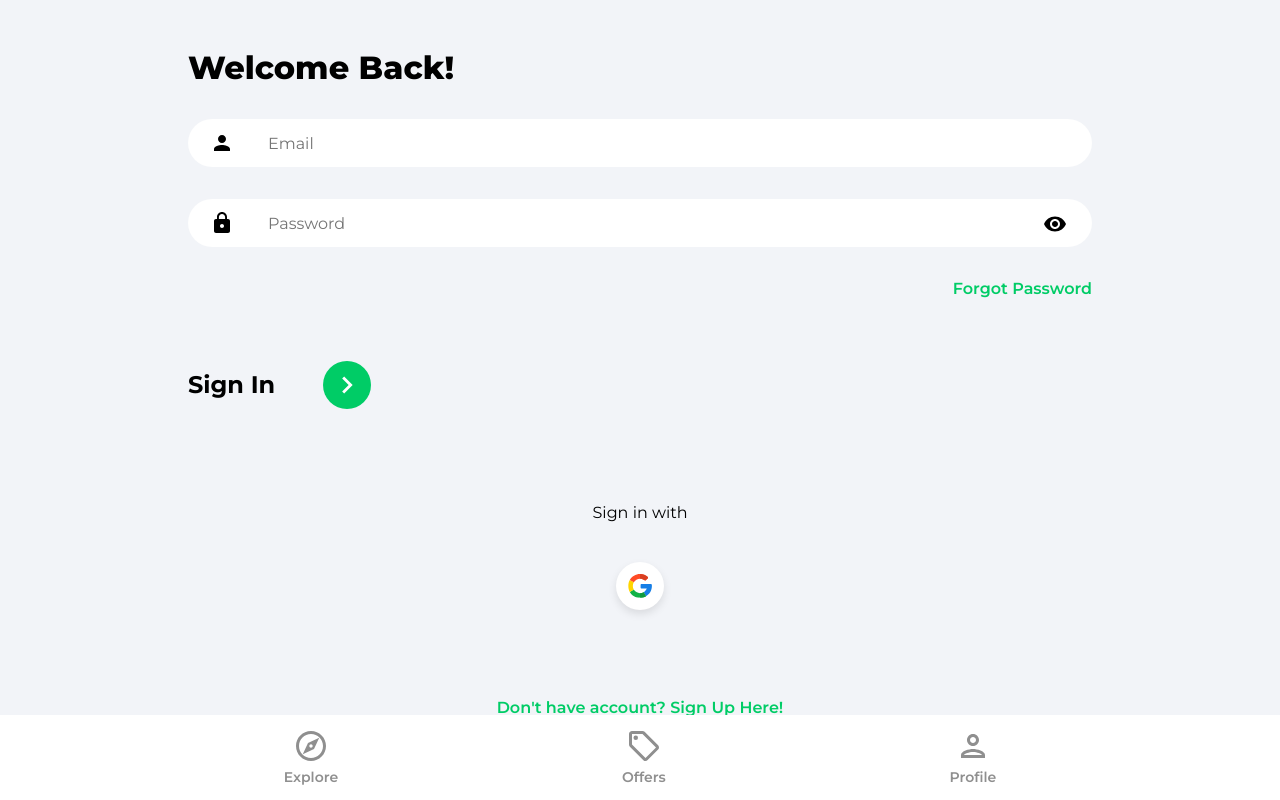
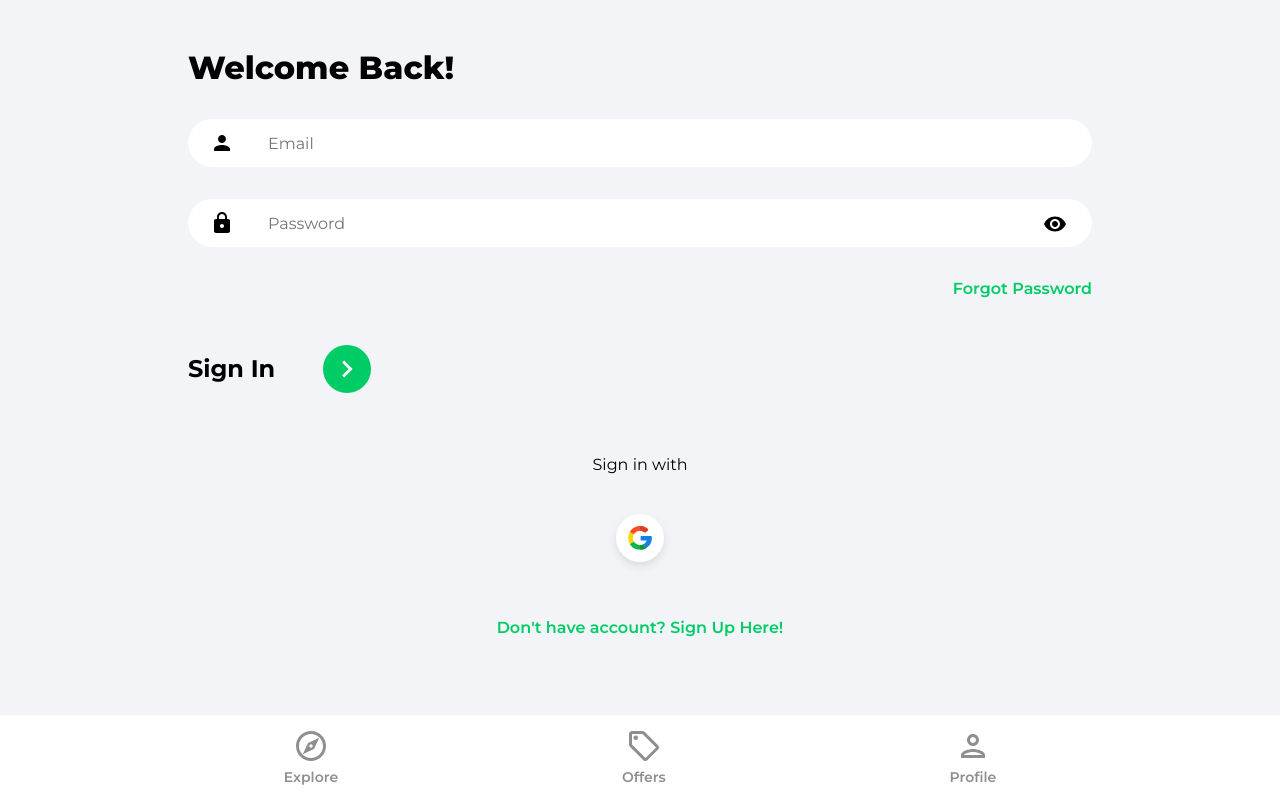
Before and after one commit to ajinkyacodes/house-marketplace-react-firebase, a React (Create React App) app: page /sign-in in a window 1280 px wide. Built offline with nearby package versions, Linux system fonts and the light colour scheme; no server answers; the HTML template or start-up script is replaced by a standard one.

Commit message:
UI spacing updated

```diff
--- a/src/index.css
+++ b/src/index.css
@@ -220,7 +220,7 @@ button {
 
 .signInBar,
 .signUpBar {
-  margin-top: 3rem;
+  margin-top: 2rem;
   display: flex;
   justify-content: space-between;
   align-items: center;
@@ -264,7 +264,7 @@ button {
 }
 
 .socialLogin {
-  margin-top: 4rem;
+  margin-top: 2rem;
   display: flex;
   flex-direction: column;
   align-items: center;
@@ -289,11 +289,11 @@ button {
 }
 
 .registerLink {
-  margin-top: 4rem;
+  margin-top: 2rem;
   color: #00cc66;
   font-weight: 600;
   text-align: center;
-  margin-bottom: 3rem;
+  margin-bottom: 2rem;
 }
 
 @media (min-width: 1217px) {
```
